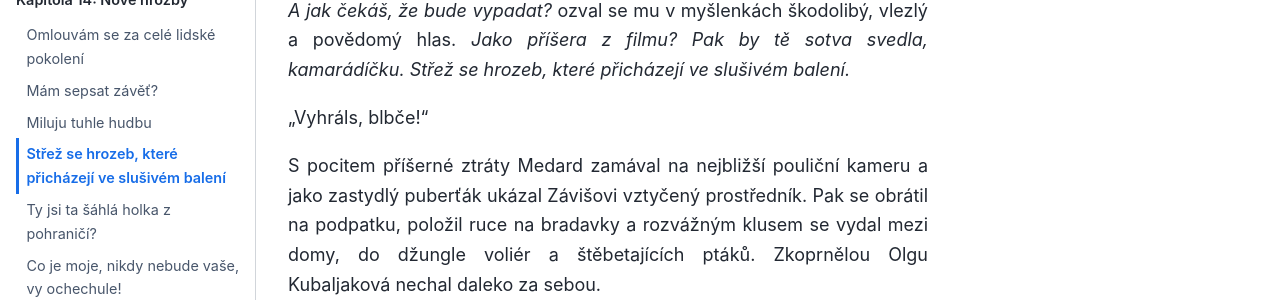
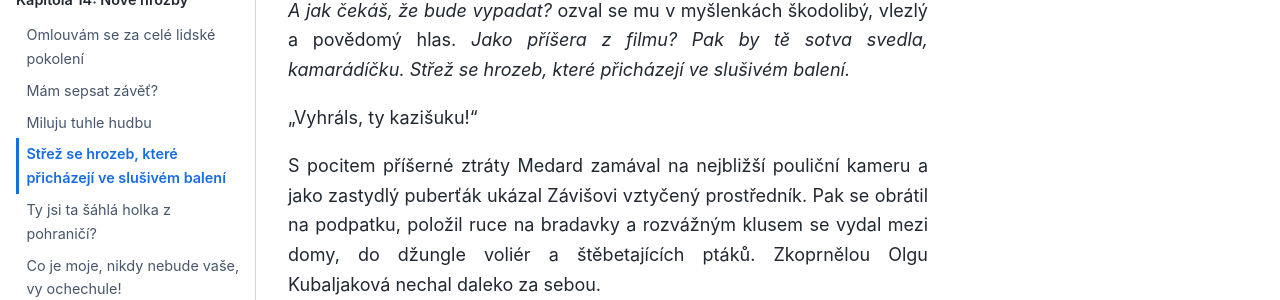
Before and after one commit to hanpari/sest-spolecniku, a Sphinx documentation site: the page built from source/sest_spolecniku/014-nove-hrozby/04.md, in a window 1280 px wide and 900 px high, scrolled down 6718 px. Shown: the part 309-609 px from the top of the window. Built offline with Sphinx 7.4.7 and the Sphinx Book theme 1.1.4, drawn with Linux system fonts in a browser that asks for light colours; pages that are not in the unit, such as notebooks, are missing from menus.

Commit message:
Update 04.md

```diff
--- a/source/sest_spolecniku/014-nove-hrozby/04.md
+++ b/source/sest_spolecniku/014-nove-hrozby/04.md
@@ -153,6 +153,6 @@ Když ale zvedl oči, aby zkontroloval, zda Olga Kubaljaková stojí, kde ji nec
 
 *A jak čekáš, že bude vypadat?* ozval se mu v myšlenkách škodolibý, vlezlý a povědomý hlas. *Jako příšera z filmu? Pak by tě sotva svedla, kamarádíčku. Střež se hrozeb, které přicházejí ve slušivém balení.*
 
-"Vyhráls, blbče!"
+"Vyhráls, ty kazišuku!"
 
 S pocitem příšerné ztráty Medard zamával na nejbližší pouliční kameru a jako zastydlý puberťák ukázal Závišovi vztyčený prostředník. Pak se obrátil na podpatku, položil ruce na bradavky a rozvážným klusem se vydal mezi domy, do džungle voliér a štěbetajících ptáků. Zkoprnělou Olgu Kubaljaková nechal daleko za sebou.
```
